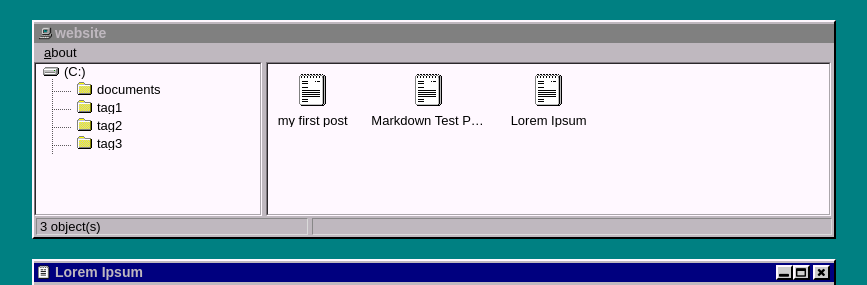
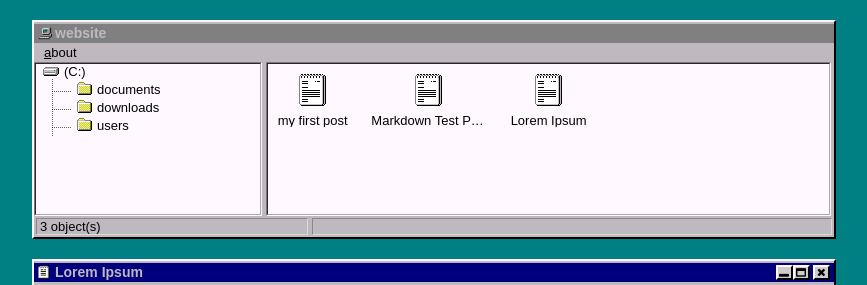
Before and after one commit to josiqq/josiqq.github.io, a Jekyll site: the page built from _posts/2017-08-31-lorem-ipsum.md, in a window 1280 px wide. Shown: the top 285 px of the page, without its empty margins (206-1073 px from the left). Built offline with Jekyll 4.4.1, drawn with Linux system fonts in a browser that asks for light colours.

Commit message:
First commit

```diff
--- a/_posts/2017-08-31-lorem-ipsum.md
+++ b/_posts/2017-08-31-lorem-ipsum.md
@@ -1,7 +1,7 @@
 ---
 layout: default
 title: "Lorem Ipsum"
-tags: tag1 tag2 tag3
+tags: users
 ---
 
 ## Lorem Ipsum
--- a/_posts/2017-09-16-markdown-test-page.md
+++ b/_posts/2017-09-16-markdown-test-page.md
@@ -1,7 +1,7 @@
 ---
 layout: default
 title: "Markdown Test Page"
-tags: tag1 tag3
+tags: downloads
 ---
 
 ## Source: [Markdown Test Page](https://github.com/fullpipe/markdown-test-page)
```
